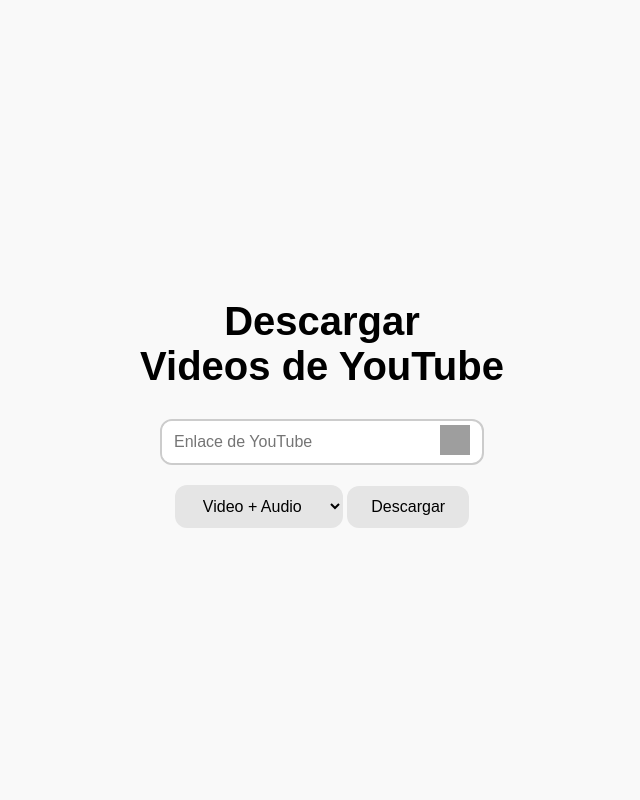
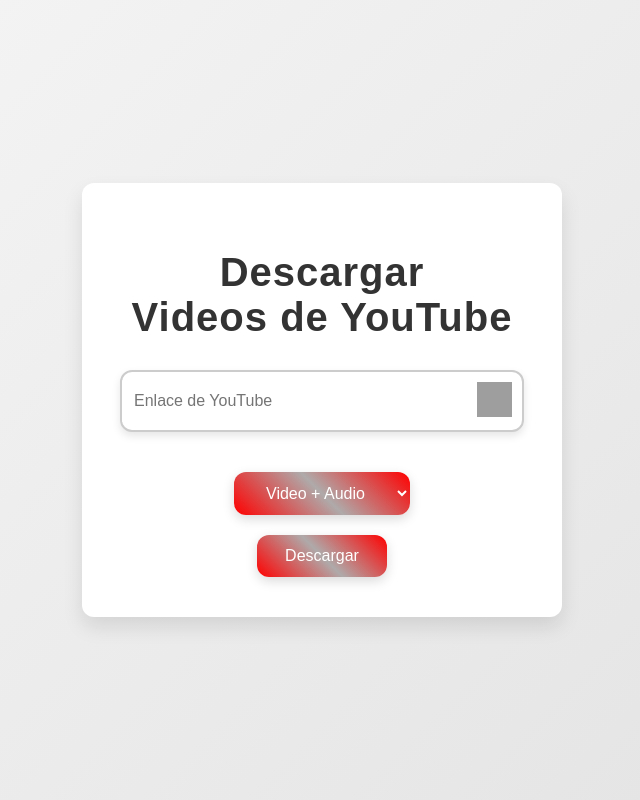
Before and after one commit to Miguel8pp/king-ghost, a Flask app: page /youtube in a window 1280 px wide. Shown: the whole page, without its empty margins (318-958 px from the left). Run offline with Flask 3, Linux system fonts and the light colour scheme; parts of the project's set-up code (start-up, migrations or seed data) failed here and were passed over; some libraries are stand-ins or nearby versions; grey boxes are pictures that could not be loaded.

Commit message:
news buttons

```diff
--- a/static/index.css
+++ b/static/index.css
@@ -250,6 +250,9 @@
 
 /* Estilo para el botón "Panel Seguidores" */
 .btn-panel-seguidores {
+    width: 100%;
+    max-width: 280px;
+    margin: 10px;
     display: inline-flex;
     align-items: center;
     background-color: #333333; /* Fondo oscuro */
@@ -279,6 +282,7 @@
 
 /* Estilo para la sección de Bienvenida y Saldo */
 .saldo-info {
+    width: 100%;
     text-align: left;
 }
 
--- a/static/tiktok.css
+++ b/static/tiktok.css
@@ -61,12 +61,11 @@
     border: none;
     outline: none;
     border-radius: 12px 0 0 12px;
-    background-color: #f5f5f5;
 }
 
 /* Estilo del botón de YouTube (o TikTok) */
 .youtube-btn {
-    background-color: transparent;
+        background-color: transparent;
     border: none;
     padding: 10px;
     cursor: pointer;
--- a/static/youtube.css
+++ b/static/youtube.css
@@ -2,21 +2,36 @@
     margin: 0;
     padding: 0;
     font-family: 'Arial', sans-serif;
-    background-color: #f9f9f9;
+    background: linear-gradient(135deg, #f6f6f6, #e2e2e2);
     display: flex;
     justify-content: center;
     align-items: center;
     height: 100vh;
+    color: #333;
 }
 
 .container {
+    background-color: #fff;
+    border-radius: 12px;
+    box-shadow: 0 10px 20px rgba(0, 0, 0, 0.1);
+    padding: 40px;
     text-align: center;
+    width: 90%;
+    max-width: 400px;
 }
 
 h1 {
     font-size: 2.5rem;
-    color: #000;
+    color: #333;
     margin-bottom: 30px;
+    font-weight: 700;
+    letter-spacing: 1px;
+}
+
+form {
+    display: flex;
+    flex-direction: column;
+    align-items: center;
 }
 
 .input-group {
@@ -26,12 +41,14 @@
     border: 2px solid #ccc;
     border-radius: 12px;
     overflow: hidden;
-    width: 320px;
-    margin: 0 auto 20px;
+    width: 100%;
+    margin-bottom: 20px;
     background-color: #fff;
+    box-shadow: 0 4px 8px rgba(0, 0, 0, 0.1);
 }
 
 .input-group input {
+
     flex: 1;
     padding: 12px;
     font-size: 1rem;
@@ -42,20 +59,34 @@
 .youtube-btn {
     background-color: transparent;
     border: none;
-    padding: 0 12px;
+    padding: 10px;
     cursor: pointer;
+    border-radius: 0 12px 12px 0;
 }
 
 .youtube-btn img {
-    width: 30px;
-    height: 30px;
+    width: 35px;
+    height: 35px;
 }
 
 .download-btn {
-    padding: 12px 24px;
+    padding: 12px 28px;
     font-size: 1rem;
-    background-color: #e5e5e5;
+    background: linear-gradient(45deg, #ff0000, #afaaaa, #ff0000);
+    color: rgb(255, 255, 255);
     border: none;
     border-radius: 12px;
     cursor: pointer;
+    box-shadow: 0 4px 12px rgba(0, 0, 0, 0.15);
+    transition: all 0.5s ease;
+    margin-top: 20px;
 }
+
+.download-btn:hover {
+    filter: brightness(1.1);
+    transform: scale(1.05);
+}
+
+.download-btn:focus, .youtube-btn:focus {
+    outline: none;
+}
--- a/templates/index.html
+++ b/templates/index.html
@@ -64,6 +64,12 @@
             <a href="{{ url_for('agregar_orden') }}" class="btn-panel-seguidores">
                 <i class="fas fa-users"></i> Panel Seguidores
             </a>
+            <a href="/youtube" class="btn-panel-seguidores">
+                <i class="fas fa-users"></i> descargar videos de youtube
+            </a>
+            <a href="/tiktok" class="btn-panel-seguidores">
+                <i class="fas fa-users"></i> Descargar videos de tik tok
+            </a>
         </section>
     </main>
 
--- a/templates/youtube.html
+++ b/templates/youtube.html
@@ -26,11 +26,8 @@
             <option value="video">Video + Audio</option>
             <option value="audio">Solo Audio</option>
           </select>
-
           <button class="download-btn" type="submit">Descargar</button>
         </form>
-
-
       </article>
     </section>
   </div>
```
Also changed, not shown: templates/inicio.html (+9 -0 lines).
